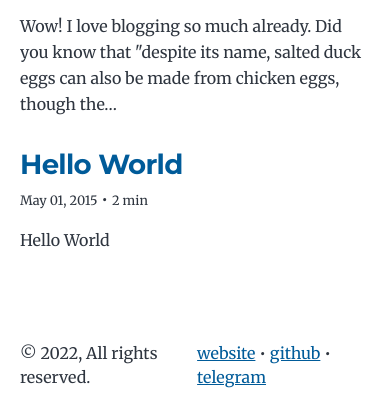
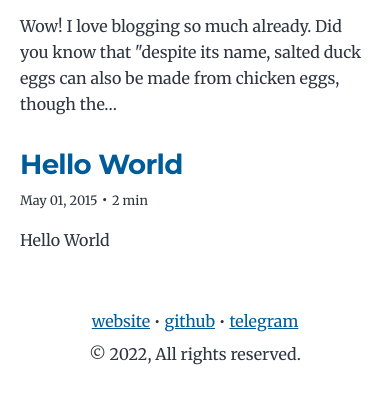
Before and after one commit to erfanansari/personal-blog, a Gatsby site: page / in a window 390 px wide. Shown: the part 706-1100 px from the top of the page. Built offline with nearby package versions, Linux system fonts and the light colour scheme; Gatsby itself is replaced by a stand-in of ours.

Commit message:
fix: fix ui issue regarding footer

```diff
--- a/src/components/footer.js
+++ b/src/components/footer.js
@@ -20,8 +20,10 @@ const Footer = () => {
 
   return (
     <footer>
-      © {new Date().getFullYear()},{` `}
-      All rights reserved.
+      <p>
+        © {new Date().getFullYear()},{` `}
+        All rights reserved.
+      </p>
       <div>
         <a href={website}>website</a>
         {' • '}
--- a/src/style.css
+++ b/src/style.css
@@ -88,6 +88,23 @@ footer {
   margin-top: var(--spacing-16);
   display: flex;
   justify-content: space-between;
+}
+
+footer p {
+  margin-bottom: 0;
+}
+
+@media screen and (max-width: 500px) {
+  footer {
+    flex-direction: column-reverse;
+    align-items: center;
+    padding-bottom: var(--spacing-0);
+    margin-top: var(--spacing-6);
+  }
+
+  footer p {
+    margin-top: var(--spacing-2);
+  }
 }
 
 hr {
```
